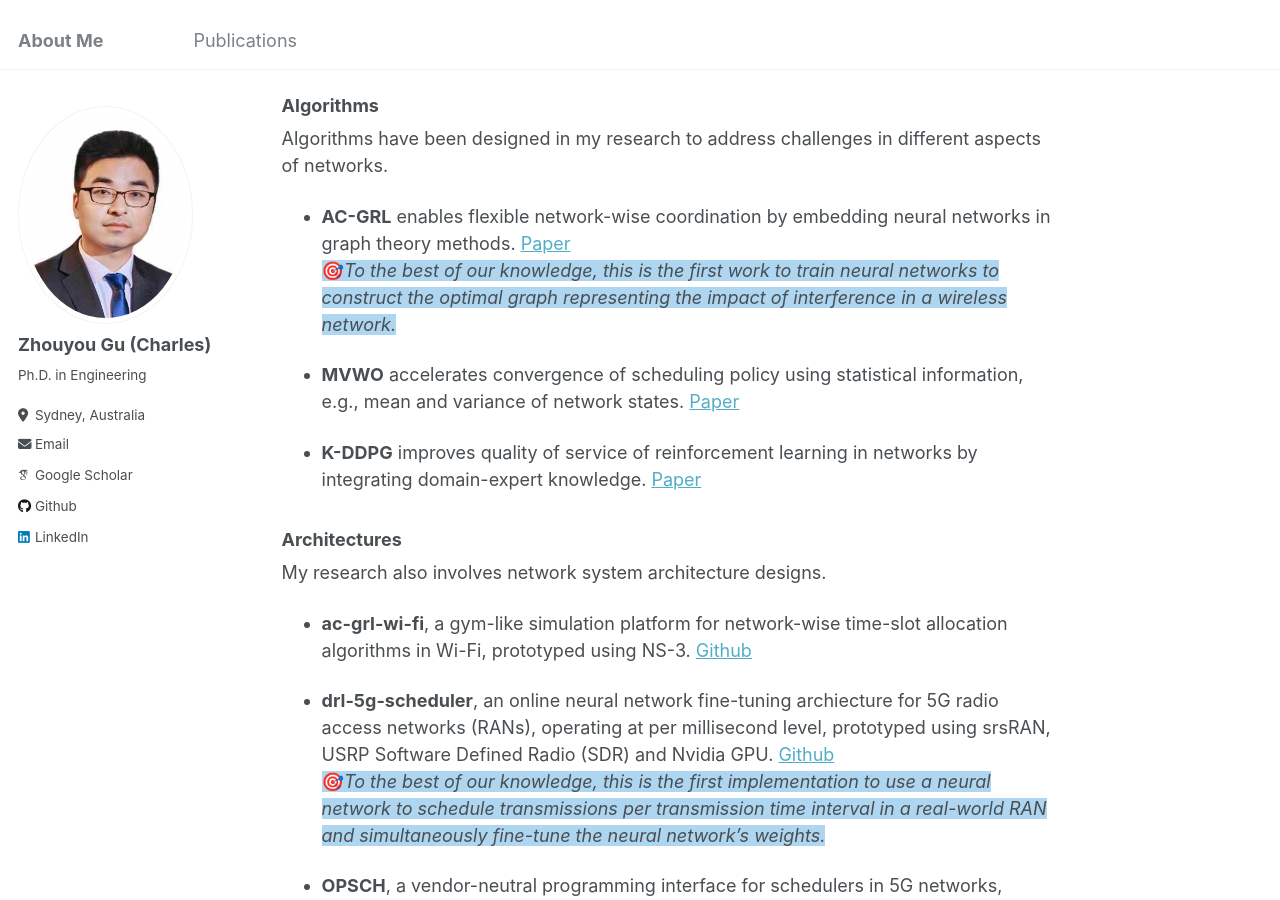
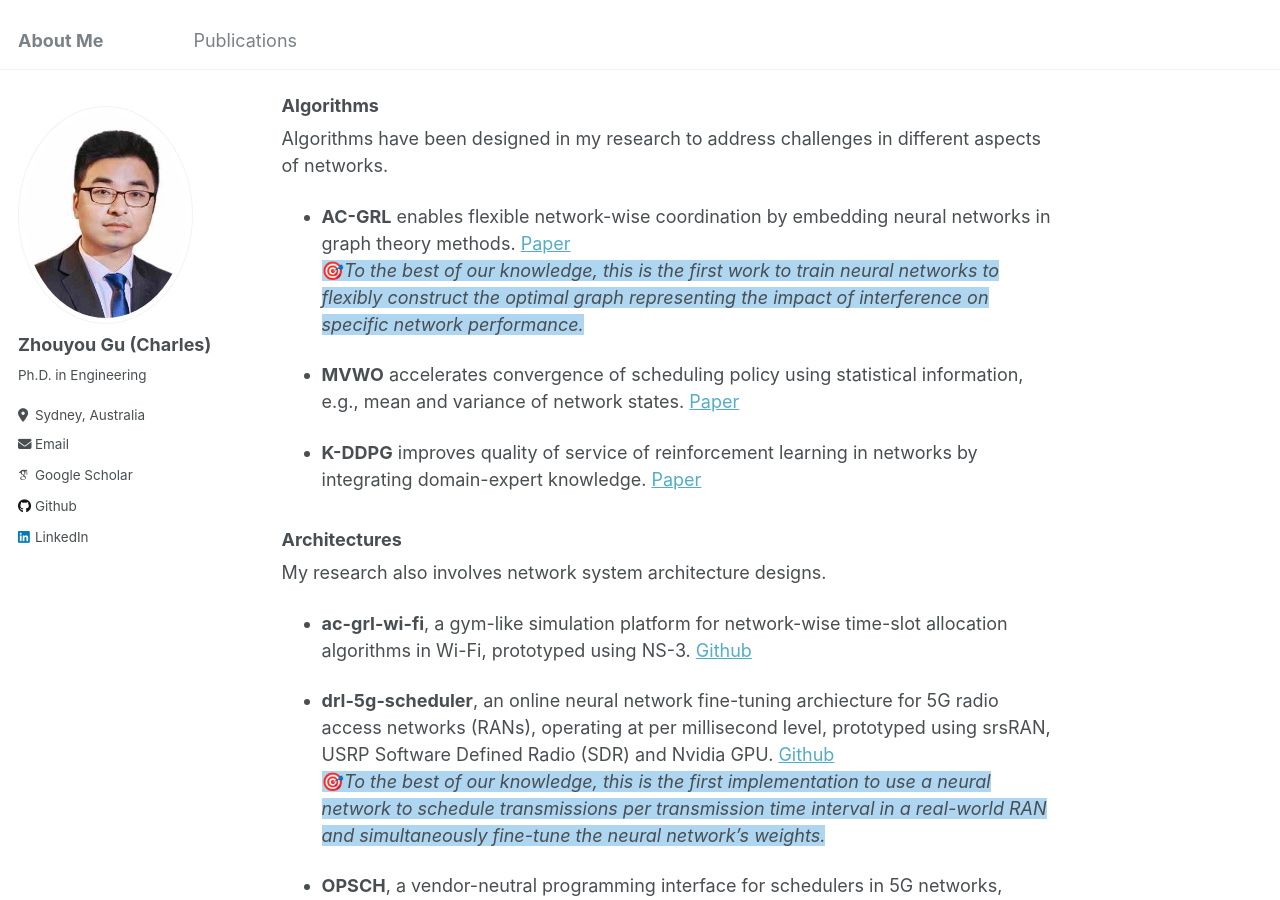
Before and after one commit to zhouyou-gu/zhouyou-gu.github.io, a Jekyll site: the page built from _pages/about.md, in a window 1280 px wide and 900 px high, scrolled down 779 px. Built offline with Jekyll 4.4.1, drawn with Linux system fonts in a browser that asks for light colours; some web fonts are replaced.

Commit message:
modified:   _pages/about.md

```diff
--- a/_pages/about.md
+++ b/_pages/about.md
@@ -29,7 +29,7 @@ My research has contributed to the advancement of wireless network technologies,
 Algorithms have been designed in my research to address challenges in different aspects of networks.
 
 - **AC-GRL** enables flexible network-wise coordination by embedding neural networks in graph theory methods. [Paper](https://arxiv.org/pdf/2402.00879)\
-<span style="background-color: #AED6F1;">🎯*To the best of our knowledge, this is the first work to train neural networks to construct the optimal graph representing the impact of interference in a wireless network.*</span>
+<span style="background-color: #AED6F1;">🎯*To the best of our knowledge, this is the first work to train neural networks to flexibly construct the optimal graph representing the impact of interference on specific network performance.*</span>
 
 - **MVWO** accelerates convergence of scheduling policy using statistical information, e.g., mean and variance of network states. [Paper](https://arxiv.org/pdf/2402.08238)
 
```
